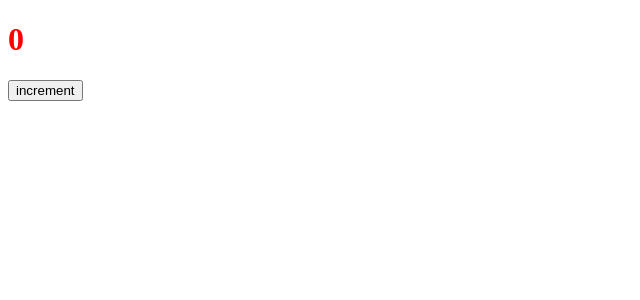
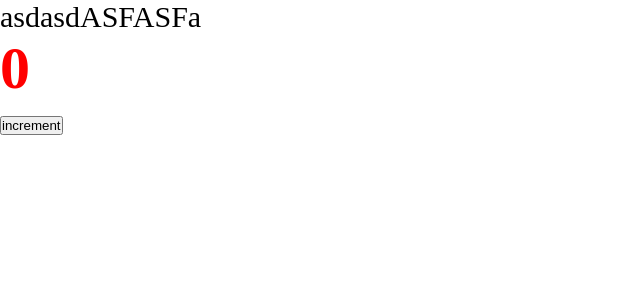
Before and after one commit to evolovlikov/frontend-implementation, a React app: page / in a window 1280 px wide. Shown: the top 300 px of the page, without its empty margins (0-640 px from the left). Built offline with nearby package versions, Linux system fonts and the light colour scheme.

Commit message:
add css-module support

```diff
--- a/package.json
+++ b/package.json
@@ -29,6 +29,7 @@
 		"style-loader": "^3.3.1",
 		"ts-loader": "^9.2.6",
 		"ts-node": "10.5.0",
+		"mini-css-extract-plugin": "^2.5.3",
 		"typescript": "4.5.5",
 		"webpack-cli": "^5.1.4",
 		"webpack-dev-server": "^4.7.4"
--- /dev/null
+++ b/src/app.tsx
@@ -0,0 +1,13 @@
+import Counter from './components/counter';
+import './index.scss';
+
+const App = () => {
+	return (
+		<div className="app">
+			asdasdASFASFa
+			<Counter />
+		</div>
+	);
+};
+
+export default App;
--- a/src/components/counter.tsx
+++ b/src/components/counter.tsx
@@ -1,15 +1,15 @@
 import {useState} from 'react';
-import './counter.scss';
+import st from './counter.module.scss';
 
 const Counter = () => {
 	const [count, setCount] = useState(0);
 
 	const increment = () => {
 		setCount(count + 1);
-    }
+	};
 
 	return (
-        <div className='counter'>
+		<div className={st.counter}>
 			<h1>{count}</h1>
 			<button onClick={increment}>increment</button>
 		</div>
--- /dev/null
+++ b/src/index.scss
@@ -0,0 +1,9 @@
+* {
+    margin: 0;
+    padding: 0;
+    box-sizing: border-box;
+}
+
+.app {
+    font-size: 30px;
+}
--- a/src/index.tsx
+++ b/src/index.tsx
@@ -1,10 +1,4 @@
-import {render} from "react-dom";
-import Counter from './components/counter';
+import {render} from 'react-dom';
+import App from './app';
 
-
-render(
-    <div>
-        <Counter />
-    </div>,
-    document.getElementById('root')
-)
+render(<App />, document.getElementById('root'));
```
Also changed, not shown: src/global.d.ts (added, +7 -0 lines), src/components/counter.module.scss (renamed from src/components/counter.scss), 3 other files (tests, documents, lock files or other folders). Lines whose indentation alone changed are shown as unchanged.
